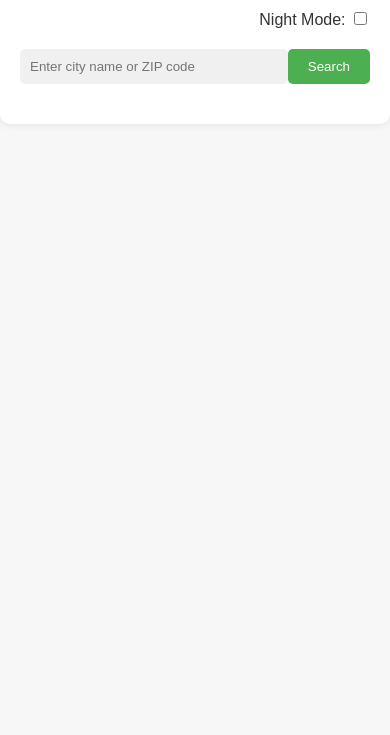
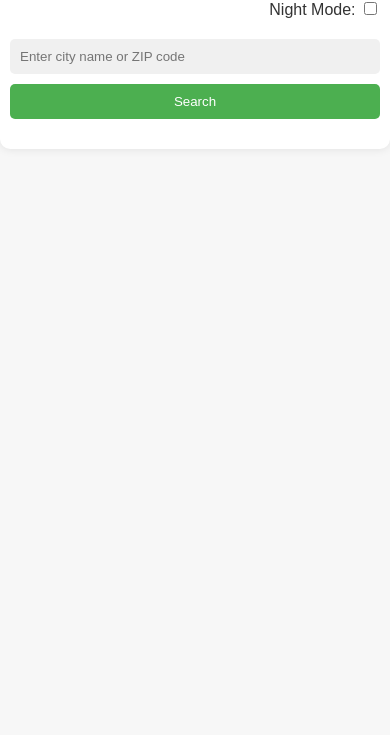
Before and after one commit to velKyn101/cse121b, a plain HTML site: page final-project/index.html in a window 390 px wide. Shown: the part 109-844 px from the top of the page. Drawn offline with Linux system fonts and the light colour scheme.

Commit message:
Adding a mobile view

```diff
--- a/final-project/styles/main.css
+++ b/final-project/styles/main.css
@@ -117,3 +117,19 @@ h1 {
 .dark-mode .photo-container img {
     box-shadow: 0 0 5px rgba(255, 255, 255, 0.3);
 }
+
+/* Mobile styles */
+@media (max-width: 768px) {
+    .container {
+        padding: 10px;
+    }
+
+    .search-container {
+        flex-direction: column;
+        align-items: stretch;
+    }
+
+    #location-input {
+        margin-bottom: 10px;
+    }
+}
```
